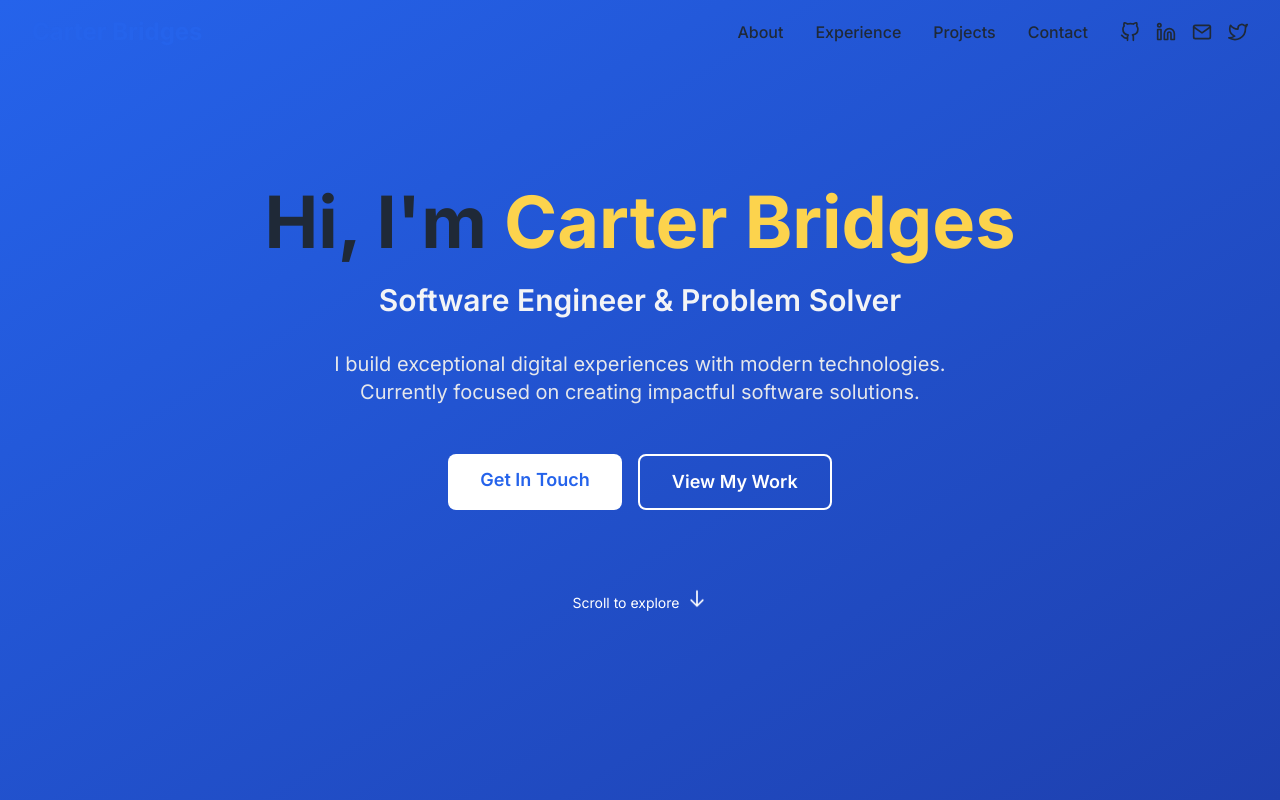
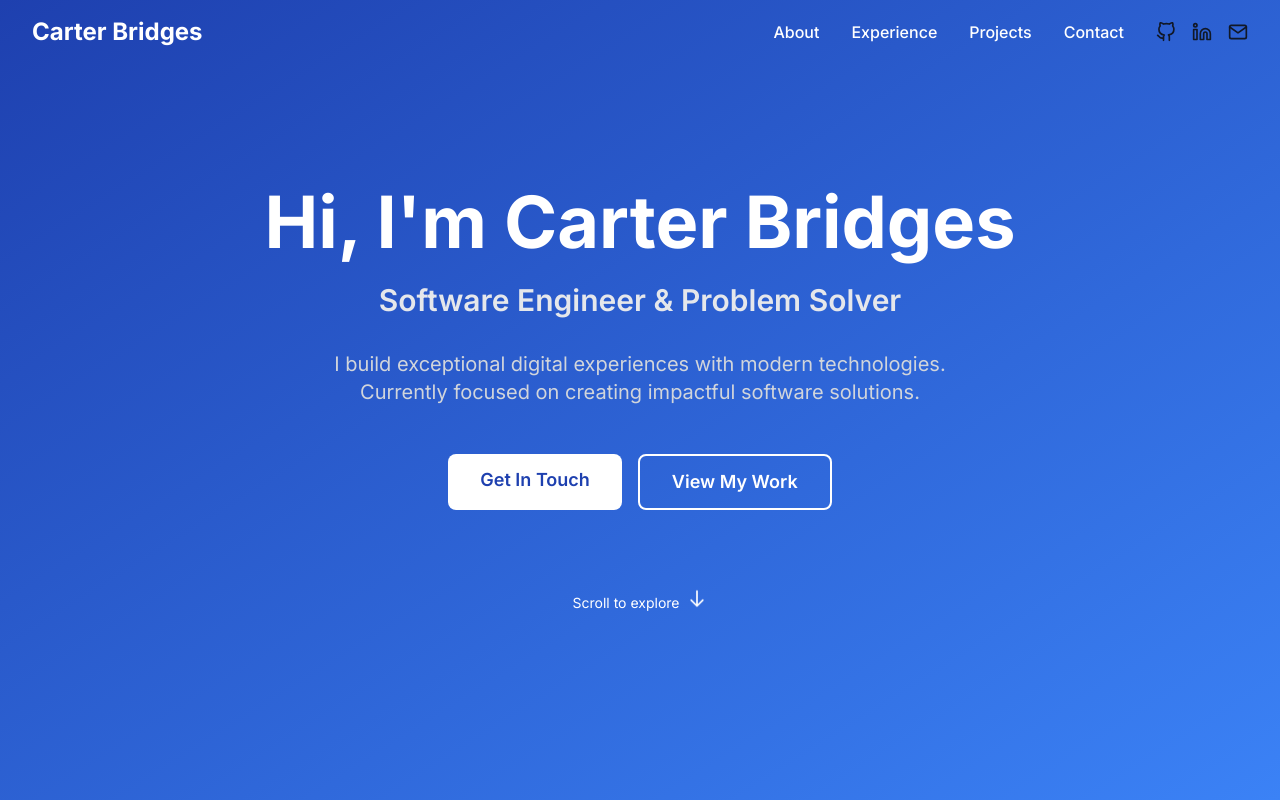
Before and after one commit to carterbridges2001/carterbridges.dev, a React (Vite) app: page / in a window 1280 px wide. Shown: the top 800 px of the page. Built offline with nearby package versions, Linux system fonts and the light colour scheme.

Commit message:
tweaks to links

```diff
--- a/src/components/Contact.tsx
+++ b/src/components/Contact.tsx
@@ -1,13 +1,13 @@
 import { motion } from 'framer-motion';
-import { FiMail, FiMapPin, FiLinkedin, FiGithub, FiTwitter } from 'react-icons/fi';
+import { FiMail, FiMapPin, FiLinkedin, FiGithub, FiFileText, FiBriefcase } from 'react-icons/fi';
 
 export default function Contact() {
   const contactMethods = [
     {
       icon: <FiMail className="text-2xl" />,
       title: 'Email',
-      value: 'contact@carterbridges.dev',
-      href: 'mailto:contact@carterbridges.dev',
+      value: 'carter@carterbridges.dev',
+      href: 'mailto:carter@carterbridges.dev',
     },
     {
       icon: <FiMapPin className="text-2xl" />,
@@ -21,17 +21,22 @@ export default function Contact() {
     {
       icon: <FiGithub className="w-6 h-6" />,
       label: 'GitHub',
-      href: 'https://github.com/carterbridges',
+      href: 'https://github.com/carterbridges2001',
     },
     {
       icon: <FiLinkedin className="w-6 h-6" />,
       label: 'LinkedIn',
-      href: 'https://linkedin.com/in/carterbridges',
+      href: 'https://www.linkedin.com/in/carterbridges2001/',
     },
     {
-      icon: <FiTwitter className="w-6 h-6" />,
-      label: 'Twitter',
-      href: 'https://twitter.com/carterbridges',
+      icon: <FiBriefcase className="w-6 h-6" />,
+      label: 'Handshake',
+      href: 'https://app.joinhandshake.com/profiles/carterb',
+    },
+    {
+      icon: <FiFileText className="w-6 h-6" />,
+      label: 'Resume',
+      href: 'https://drive.google.com/file/d/1iIn-L8xBkc21b4hC2BNyCjoWGSsWh_Rv/view?usp=sharing',
     },
   ];
 
--- a/src/components/Footer.tsx
+++ b/src/components/Footer.tsx
@@ -1,25 +1,25 @@
 import { motion } from 'framer-motion';
-import { FiGithub, FiLinkedin, FiTwitter, FiMail } from 'react-icons/fi';
+import { FiGithub, FiLinkedin, FiMail, FiBriefcase } from 'react-icons/fi';
 
 const socialLinks = [
   {
     icon: <FiGithub className="w-5 h-5" />,
-    href: 'https://github.com/carterbridges',
+    href: 'https://github.com/carterbridges2001',
     label: 'GitHub',
   },
   {
     icon: <FiLinkedin className="w-5 h-5" />,
-    href: 'https://linkedin.com/in/carterbridges',
+    href: 'https://www.linkedin.com/in/carterbridges2001/',
     label: 'LinkedIn',
   },
   {
-    icon: <FiTwitter className="w-5 h-5" />,
-    href: 'https://twitter.com/carterbridges',
-    label: 'Twitter',
+    icon: <FiBriefcase className="w-5 h-5" />,
+    href: 'https://app.joinhandshake.com/profiles/carterb',
+    label: 'Handshake',
   },
   {
     icon: <FiMail className="w-5 h-5" />,
-    href: 'mailto:contact@carterbridges.dev',
+    href: 'mailto:carter@carterbridges.dev',
     label: 'Email',
   },
 ];
--- a/src/components/Hero.tsx
+++ b/src/components/Hero.tsx
@@ -10,13 +10,13 @@ export default function Hero() {
           transition={{ duration: 0.5 }}
           className="mb-8"
         >
-          <h1 className="text-5xl md:text-7xl font-bold mb-6">
-            Hi, I'm <span className="text-yellow-300">Carter Bridges</span>
+          <h1 className="text-5xl md:text-7xl font-bold mb-6 text-white">
+            Hi, I'm Carter Bridges
           </h1>
-          <h2 className="text-2xl md:text-3xl font-semibold mb-8 text-gray-100">
+          <h2 className="text-2xl md:text-3xl font-semibold mb-8 text-gray-200">
             Software Engineer & Problem Solver
           </h2>
-          <p className="text-lg md:text-xl text-gray-200 mb-12 max-w-2xl mx-auto">
+          <p className="text-lg md:text-xl text-gray-300 mb-12 max-w-2xl mx-auto">
             I build exceptional digital experiences with modern technologies.
             Currently focused on creating impactful software solutions.
           </p>
--- a/src/components/Navbar.tsx
+++ b/src/components/Navbar.tsx
@@ -1,5 +1,5 @@
 import { useState, useEffect } from 'react';
-import { FiMenu, FiX, FiGithub, FiLinkedin, FiMail, FiTwitter } from 'react-icons/fi';
+import { FiMenu, FiX, FiGithub, FiLinkedin, FiMail } from 'react-icons/fi';
 
 export default function Navbar() {
   const [isOpen, setIsOpen] = useState(false);
@@ -21,10 +21,9 @@ export default function Navbar() {
   ];
 
   const socialLinks = [
-    { icon: <FiGithub />, href: 'https://github.com/carterbridges' },
-    { icon: <FiLinkedin />, href: 'https://linkedin.com/in/carterbridges' },
-    { icon: <FiMail />, href: 'mailto:contact@carterbridges.dev' },
-    { icon: <FiTwitter />, href: 'https://twitter.com/carterbridges' },
+    { icon: <FiGithub />, href: 'https://github.com/carterbridges2001' },
+    { icon: <FiLinkedin />, href: 'https://www.linkedin.com/in/carterbridges2001/' },
+    { icon: <FiMail />, href: 'mailto:carter@carterbridges.dev' },
   ];
 
   return (
@@ -36,7 +35,7 @@ export default function Navbar() {
       <nav className="max-w-7xl mx-auto px-4 sm:px-6 lg:px-8">
         <div className="flex justify-between items-center h-16">
           <div className="flex-shrink-0">
-            <a href="#" className="text-2xl font-bold text-primary">
+            <a href="#" className={`text-2xl font-bold ${scrolled ? 'text-primary' : 'text-white'}`}>
               Carter Bridges
             </a>
           </div>
@@ -47,7 +46,7 @@ export default function Navbar() {
               <a
                 key={item.name}
                 href={item.href}
-                className="text-dark hover:text-primary transition-colors duration-200 font-medium"
+                className={`${scrolled ? 'text-gray-800' : 'text-white'} hover:text-primary transition-colors duration-200 font-medium`}
               >
                 {item.name}
               </a>
--- a/src/components/Projects.tsx
+++ b/src/components/Projects.tsx
@@ -6,7 +6,7 @@ const projects = [
     title: 'Project One',
     description: 'A modern web application built with React and Node.js that helps users manage their daily tasks efficiently.',
     technologies: ['React', 'Node.js', 'MongoDB', 'Express'],
-    github: 'https://github.com/carterbridges/project-one',
+    github: 'https://github.com/carterbridges2001/project-one',
     demo: 'https://project-one-demo.com',
     image: '/project1.jpg'
   },
@@ -14,7 +14,7 @@ const projects = [
     title: 'E-commerce Platform',
     description: 'A full-featured e-commerce platform with user authentication, product catalog, and payment integration.',
     technologies: ['Next.js', 'Stripe', 'PostgreSQL', 'Tailwind CSS'],
-    github: 'https://github.com/carterbridges/ecommerce-platform',
+    github: 'https://github.com/carterbridges2001/ecommerce-platform',
     demo: 'https://ecommerce-demo.com',
     image: '/project2.jpg'
   },
@@ -22,7 +22,7 @@ const projects = [
     title: 'AI-Powered Analytics Dashboard',
     description: 'Real-time data visualization and analytics dashboard with machine learning predictions.',
     technologies: ['Python', 'TensorFlow', 'D3.js', 'FastAPI'],
-    github: 'https://github.com/carterbridges/ai-analytics',
+    github: 'https://github.com/carterbridges2001/ai-analytics',
     demo: 'https://analytics-demo.com',
     image: '/project3.jpg'
   },
@@ -30,7 +30,7 @@ const projects = [
     title: 'Mobile Task Manager',
     description: 'Cross-platform mobile application for task management with offline support and cloud sync.',
     technologies: ['React Native', 'Redux', 'Firebase', 'TypeScript'],
-    github: 'https://github.com/carterbridges/task-manager-app',
+    github: 'https://github.com/carterbridges2001/task-manager-app',
     demo: 'https://apps.apple.com/app/task-manager',
     image: '/project4.jpg'
   }
@@ -119,7 +119,7 @@ export default function Projects() {
           className="mt-16 text-center"
         >
           <a
-            href="https://github.com/carterbridges"
+            href="https://github.com/carterbridges2001"
             target="_blank"
             rel="noopener noreferrer"
             className="inline-flex items-center px-6 py-3 border-2 border-primary text-primary font-medium rounded-lg hover:bg-primary hover:text-white transition-colors duration-300"
--- a/tailwind.config.js
+++ b/tailwind.config.js
@@ -7,10 +7,21 @@ module.exports = {
   theme: {
     extend: {
       colors: {
-        primary: "#2563eb",
-        secondary: "#1e40af",
-        dark: "#1f2937",
-        light: "#f9fafb",
+        primary: "#1e40af",  // Darker blue for primary
+        secondary: "#3b82f6",  // Lighter blue for secondary
+        dark: "#111827",  // Almost black for dark text
+        light: "#f9fafb",  // Light grey for backgrounds
+        gray: {
+          100: "#f3f4f6",
+          200: "#e5e7eb",
+          300: "#d1d5db",
+          400: "#9ca3af",
+          500: "#6b7280",
+          600: "#4b5563",
+          700: "#374151",
+          800: "#1f2937",
+          900: "#111827",
+        },
       },
       fontFamily: {
         sans: ['Inter', 'sans-serif'],
```
